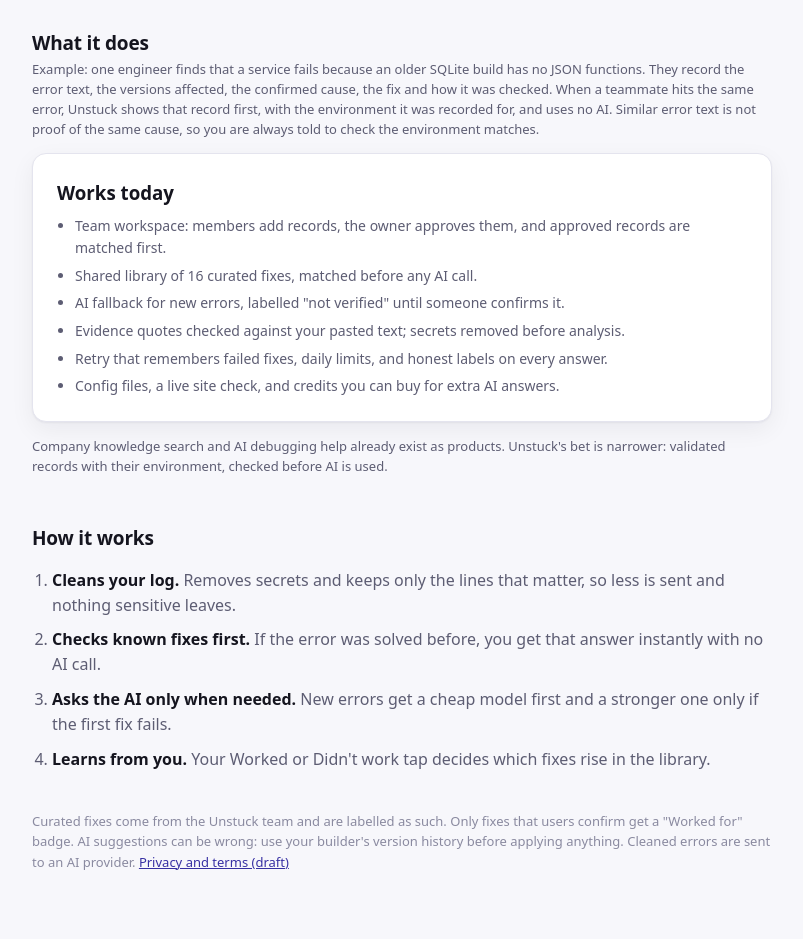
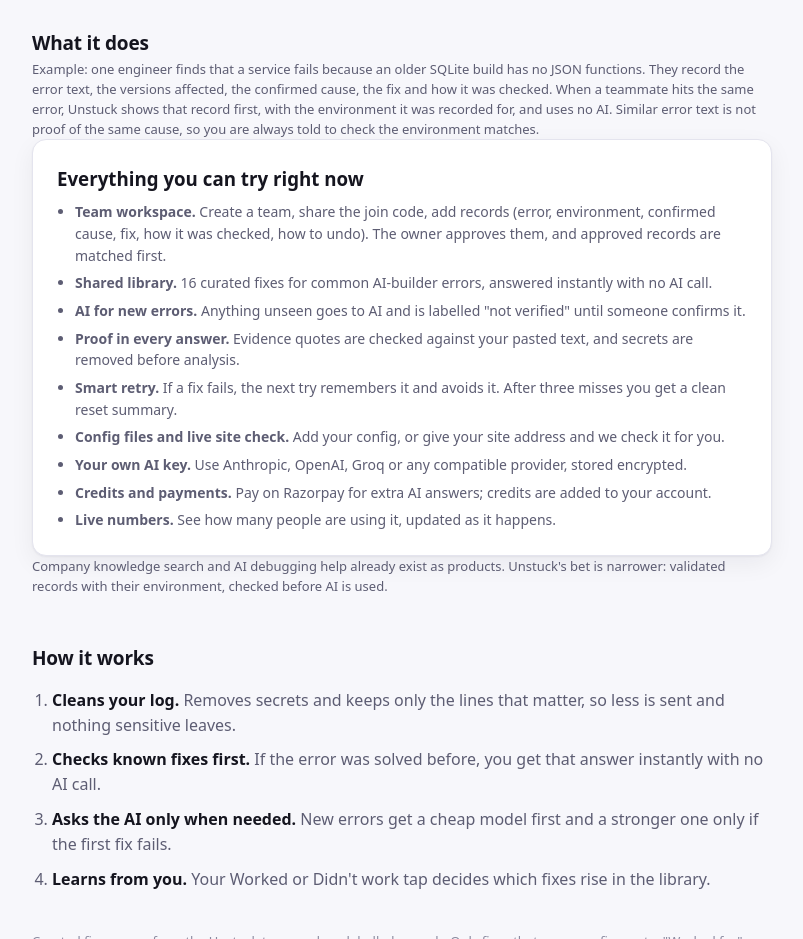
Before and after one commit to Rahulbunny07/unstuck, a website: page public/index.html in a window 1280 px wide. Shown: the part 1080-2019 px from the top of the page, without its empty margins (238-1041 px from the left). Drawn offline with Linux system fonts and the light colour scheme; no server answers.

Commit message:
Home page: list everything that works today, one full-width card

```diff
--- a/public/index.html
+++ b/public/index.html
@@ -90,18 +90,19 @@
     <section class="how" aria-labelledby="usageTitle">
       <h2 id="usageTitle">What it does</h2>
       <p class="hint">Example: one engineer finds that a service fails because an older SQLite build has no JSON functions. They record the error text, the versions affected, the confirmed cause, the fix and how it was checked. When a teammate hits the same error, Unstuck shows that record first, with the environment it was recorded for, and uses no AI. Similar error text is not proof of the same cause, so you are always told to check the environment matches.</p>
-      <div class="two">
-        <div class="card">
-          <h3>Works today</h3>
-          <ul class="plain">
-            <li>Team workspace: members add records, the owner approves them, and approved records are matched first.</li>
-            <li>Shared library of 16 curated fixes, matched before any AI call.</li>
-            <li>AI fallback for new errors, labelled "not verified" until someone confirms it.</li>
-            <li>Evidence quotes checked against your pasted text; secrets removed before analysis.</li>
-            <li>Retry that remembers failed fixes, daily limits, and honest labels on every answer.</li>
-            <li>Config files, a live site check, and credits you can buy for extra AI answers.</li>
-          </ul>
-        </div>
+      <div class="card">
+        <h3>Everything you can try right now</h3>
+        <ul class="plain">
+          <li><b>Team workspace.</b> Create a team, share the join code, add records (error, environment, confirmed cause, fix, how it was checked, how to undo). The owner approves them, and approved records are matched first.</li>
+          <li><b>Shared library.</b> 16 curated fixes for common AI-builder errors, answered instantly with no AI call.</li>
+          <li><b>AI for new errors.</b> Anything unseen goes to AI and is labelled "not verified" until someone confirms it.</li>
+          <li><b>Proof in every answer.</b> Evidence quotes are checked against your pasted text, and secrets are removed before analysis.</li>
+          <li><b>Smart retry.</b> If a fix fails, the next try remembers it and avoids it. After three misses you get a clean reset summary.</li>
+          <li><b>Config files and live site check.</b> Add your config, or give your site address and we check it for you.</li>
+          <li><b>Your own AI key.</b> Use Anthropic, OpenAI, Groq or any compatible provider, stored encrypted.</li>
+          <li><b>Credits and payments.</b> Pay on Razorpay for extra AI answers; credits are added to your account.</li>
+          <li><b>Live numbers.</b> See how many people are using it, updated as it happens.</li>
+        </ul>
       </div>
       <p class="hint">Company knowledge search and AI debugging help already exist as products. Unstuck's bet is narrower: validated records with their environment, checked before AI is used.</p>
     </section>
```
